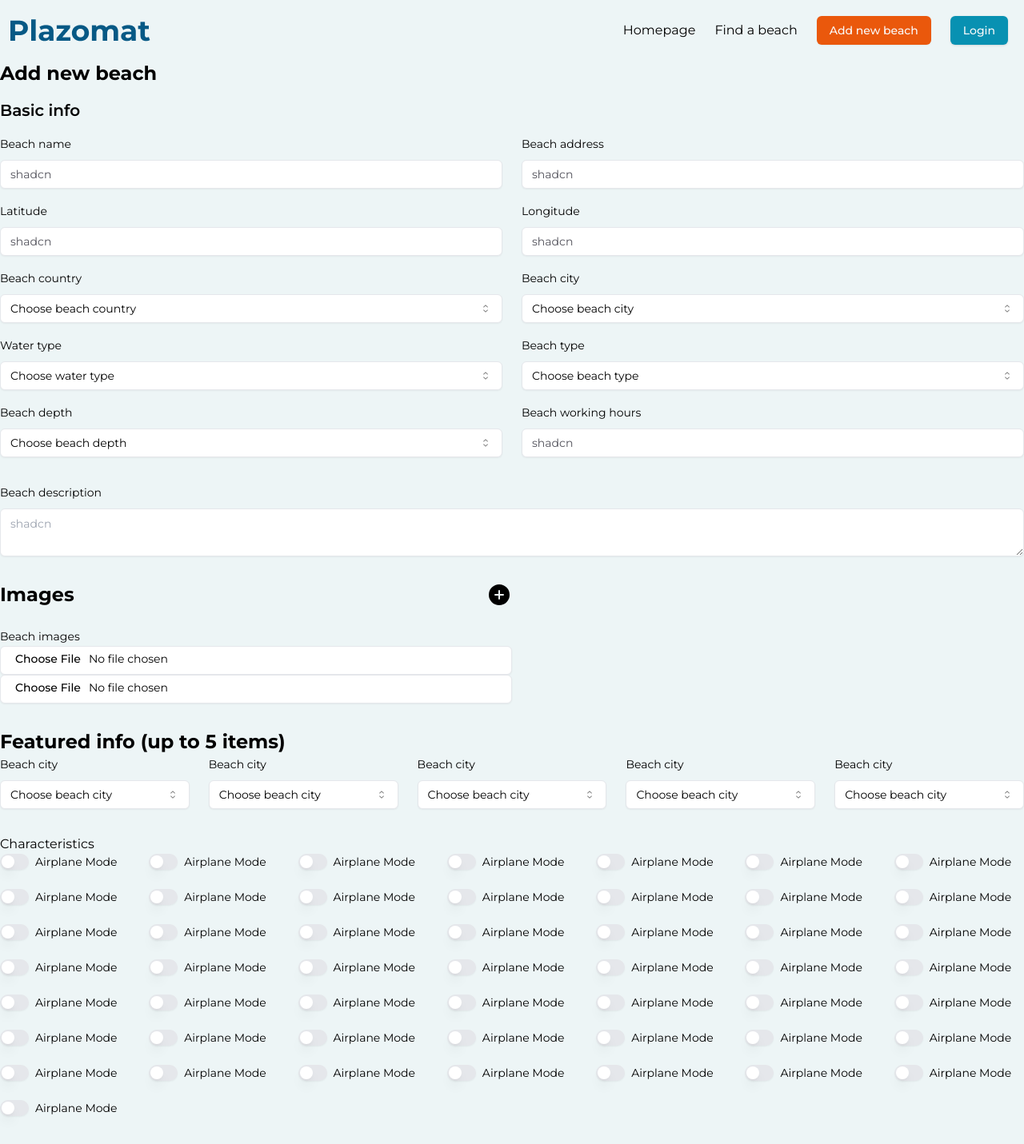
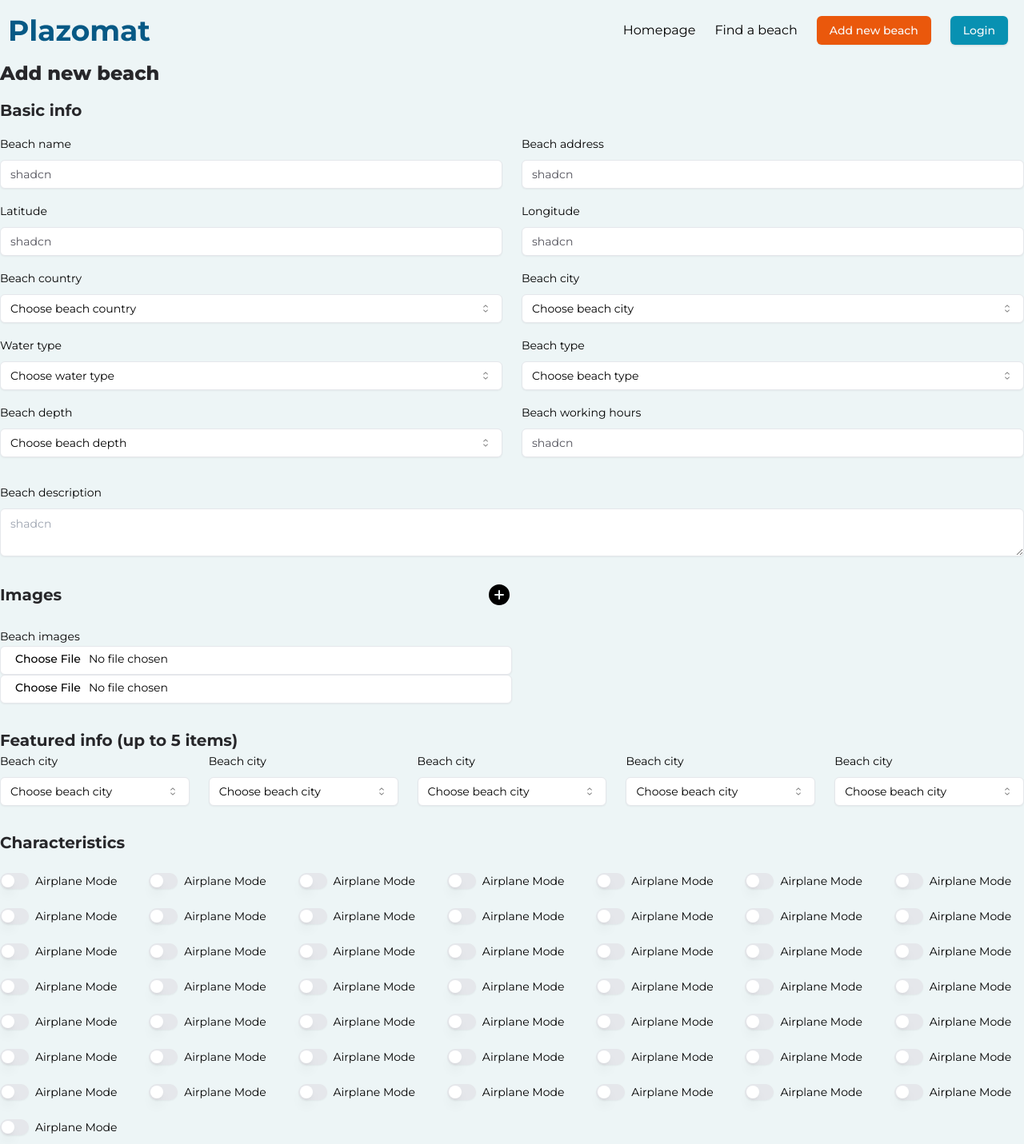
Before and after one commit to Fr1k1/wavespotter-react-express, a React (Vite) app in the folder frontend/: page /add-beach in a window 1280 px wide. Shown: the top 1431 px of the page at 80% size. Built offline with nearby package versions, Linux system fonts and the light colour scheme.

Commit message:
Create title and subtitle component and utilize it in code

```diff
--- a/frontend/src/components/ui/BeachTips.tsx
+++ b/frontend/src/components/ui/BeachTips.tsx
@@ -1,9 +1,10 @@
+import Subtitle from "./Subtitle";
 import { Textarea } from "./textarea";
 
 const BeachTips = () => {
   return (
     <div className=" flex flex-col gap-6 ">
-      <h2 className="font-bold text-2xl">Beach tips</h2>
+      <Subtitle>Beach tips</Subtitle>
       <div className="grid grid-cols-2 items-center">
         <h3>Best time to come?</h3>
         <Textarea />
--- /dev/null
+++ b/frontend/src/components/ui/Subtitle.tsx
@@ -0,0 +1,17 @@
+import { ReactNode } from "react";
+
+const Subtitle = ({
+  children,
+  className,
+}: {
+  children: ReactNode;
+  className?: string;
+}) => {
+  return (
+    <h2 className={`font-bold text-xl text-gray-800 ${className || ""}`}>
+      {children}
+    </h2>
+  );
+};
+
+export default Subtitle;
--- /dev/null
+++ b/frontend/src/components/ui/Title.tsx
@@ -0,0 +1,15 @@
+const Title = ({
+  children,
+  className,
+}: {
+  children: React.ReactNode;
+  className?: string;
+}) => {
+  return (
+    <h2 className={`font-extrabold text-2xl text-gray-800 ${className || ""}`}>
+      {children}
+    </h2>
+  );
+};
+
+export default Title;
--- a/frontend/src/components/ui/cardsGrid.tsx
+++ b/frontend/src/components/ui/cardsGrid.tsx
@@ -3,6 +3,7 @@ import Beach1 from "../../assets/beach_1.png";
 import Beach2 from "../../assets/beach_2.png";
 import Beach3 from "../../assets/beach_3.png";
 import { Link } from "react-router-dom";
+import Title from "./Title";
 
 //nebude se tu fetchalo, ovo budu koristile ostale komponente, svaka sa svojim drugim datasetom
 
@@ -19,9 +20,7 @@ const CardsGrid = ({ hasMoreButton }: { hasMoreButton: boolean }) => {
   return (
     <div>
       <div className="flex items-center justify-between">
-        <h3 className="font-extrabold text-2xl text-gray-800">
-          Top picks for this season
-        </h3>
+        <Title>Top picks for this season</Title>
         {hasMoreButton && (
           <Link to={"/more"}>
             <h4 className="text-primary-800 underline text-base mb-6">More</h4>
--- a/frontend/src/components/ui/mapSearcher.tsx
+++ b/frontend/src/components/ui/mapSearcher.tsx
@@ -10,15 +10,14 @@ import {
 } from "@/components/ui/select";
 import { Label } from "@/components/ui/label";
 import { Button } from "./button";
+import Title from "./Title";
 
 //ovo treba biti neka forma kasnije
 
 const MapSearcher = () => {
   return (
     <div>
-      <h3 className="font-extrabold text-2xl text-gray-800 mb-6">
-        Find the perfect beach
-      </h3>
+      <Title className="mb-6">Find the perfect beach</Title>
       <div className="flex flex-row gap-5">
         <div className="bg-red-500 w-4/6">
           <Map />
--- a/frontend/src/pages/AddNewBeach.tsx
+++ b/frontend/src/pages/AddNewBeach.tsx
@@ -25,6 +25,8 @@ import FileInput from "@/components/ui/FileInput";
 import { PlusCircle } from "@phosphor-icons/react";
 import Characteristics from "@/components/ui/Characteristics";
 import BeachTips from "@/components/ui/BeachTips";
+import Title from "@/components/ui/Title";
+import Subtitle from "@/components/ui/Subtitle";
 
 const formSchema = z.object({
   beach_name: z.string().min(2, {
@@ -51,8 +53,8 @@ const AddNewBeach = () => {
   });
   return (
     <div className="flex flex-col gap-4">
-      <h2 className="font-bold text-2xl">Add new beach</h2>
-      <h3 className="font-semibold text-xl">Basic info</h3>
+      <Title>Add new beach</Title>
+      <Subtitle>Basic info</Subtitle>
       <Form {...form}>
         <form onSubmit={form.handleSubmit(onSubmit)} className="space-y-8">
           <div className=" grid grid-cols-2 gap-6">
@@ -263,7 +265,7 @@ const AddNewBeach = () => {
           />
           <div className=" w-2/4 flex flex-col gap-6">
             <div className="flex items-center justify-between">
-              <h2 className="font-bold text-2xl">Images</h2>
+              <Subtitle>Images</Subtitle>
               <PlusCircle size={32} weight="fill" />
             </div>
 
@@ -276,9 +278,7 @@ const AddNewBeach = () => {
 
           <div>
             <div>
-              <h2 className="font-bold text-2xl">
-                Featured info (up to 5 items)
-              </h2>
+              <Subtitle>Featured info (up to 5 items)</Subtitle>
               <div className="flex flex-row justify-between gap-6">
                 <FormField
                   control={form.control}
@@ -405,7 +405,7 @@ const AddNewBeach = () => {
           </div>
 
           <div>
-            <h2>Characteristics</h2>
+            <Subtitle className="mb-6">Characteristics</Subtitle>
             <Characteristics />
           </div>
           <BeachTips />
--- /dev/null
+++ b/frontend/src/pages/BeachRequests.tsx
@@ -0,0 +1,5 @@
+const BeachRequests = () => {
+  return <div>BeachRequests</div>;
+};
+
+export default BeachRequests;
```
